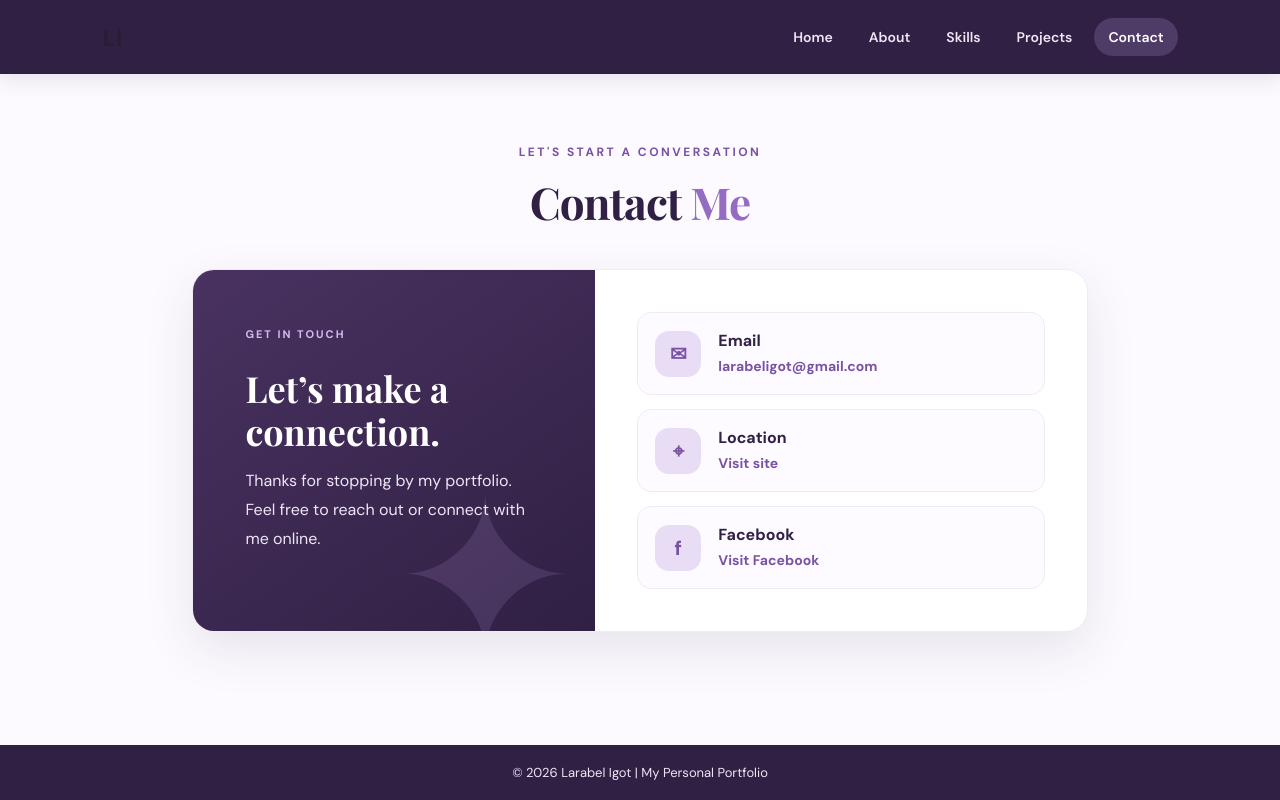
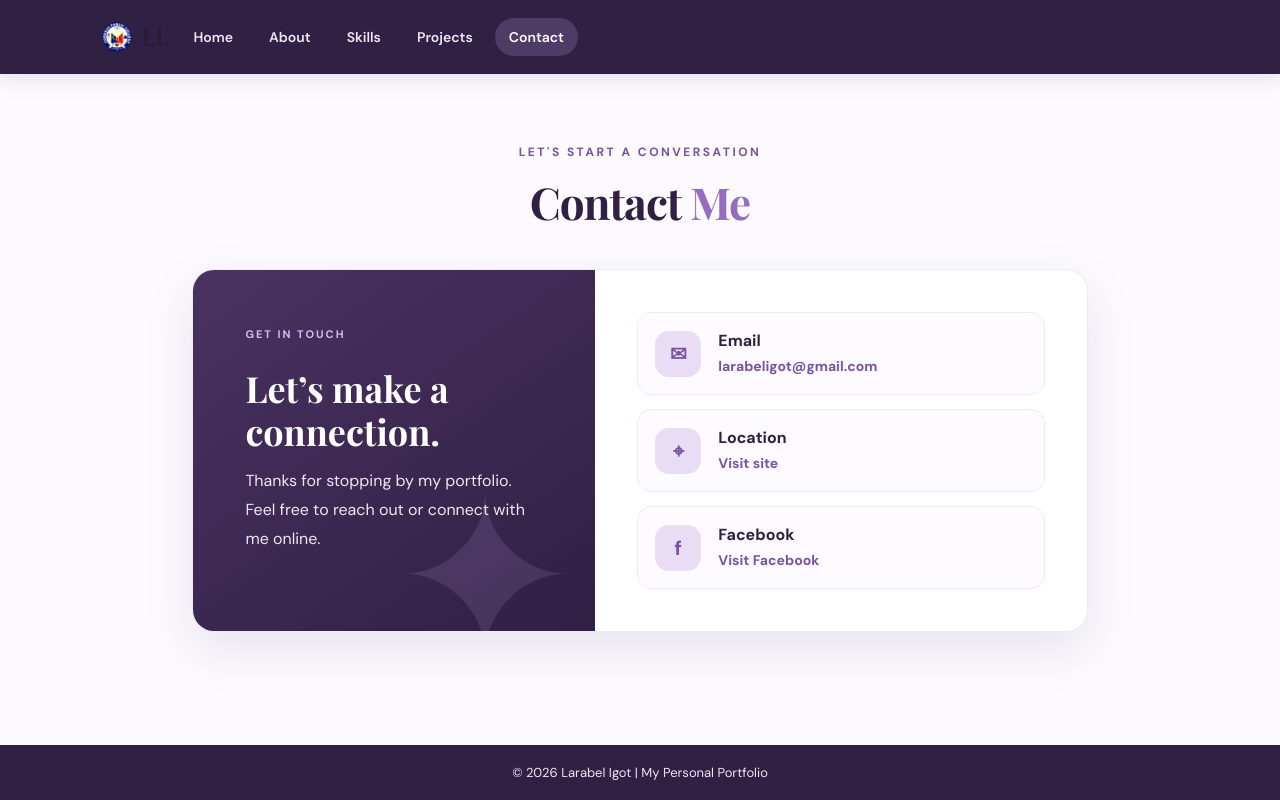
Before and after one commit to larabeligot-tech/Personal-Portfolio-, a plain HTML site: page contact.html in a window 1280 px wide. Drawn offline with nearby package versions, Linux system fonts and the light colour scheme.

Commit message:
Update contact.html

```diff
--- a/contact.html
+++ b/contact.html
@@ -9,7 +9,9 @@
 <body>
 <header>
     <nav class="navbar">
-        <h2 class="logo">LI<span></span></h2>
+        <div class="logo">
+    <img src="school-logo.png" alt="School Logo">
+    <span>LI.</span>
         <ul class="nav-links">
             <li><a href="index.html">Home</a></li>
             <li><a href="about.html">About</a></li>
```
